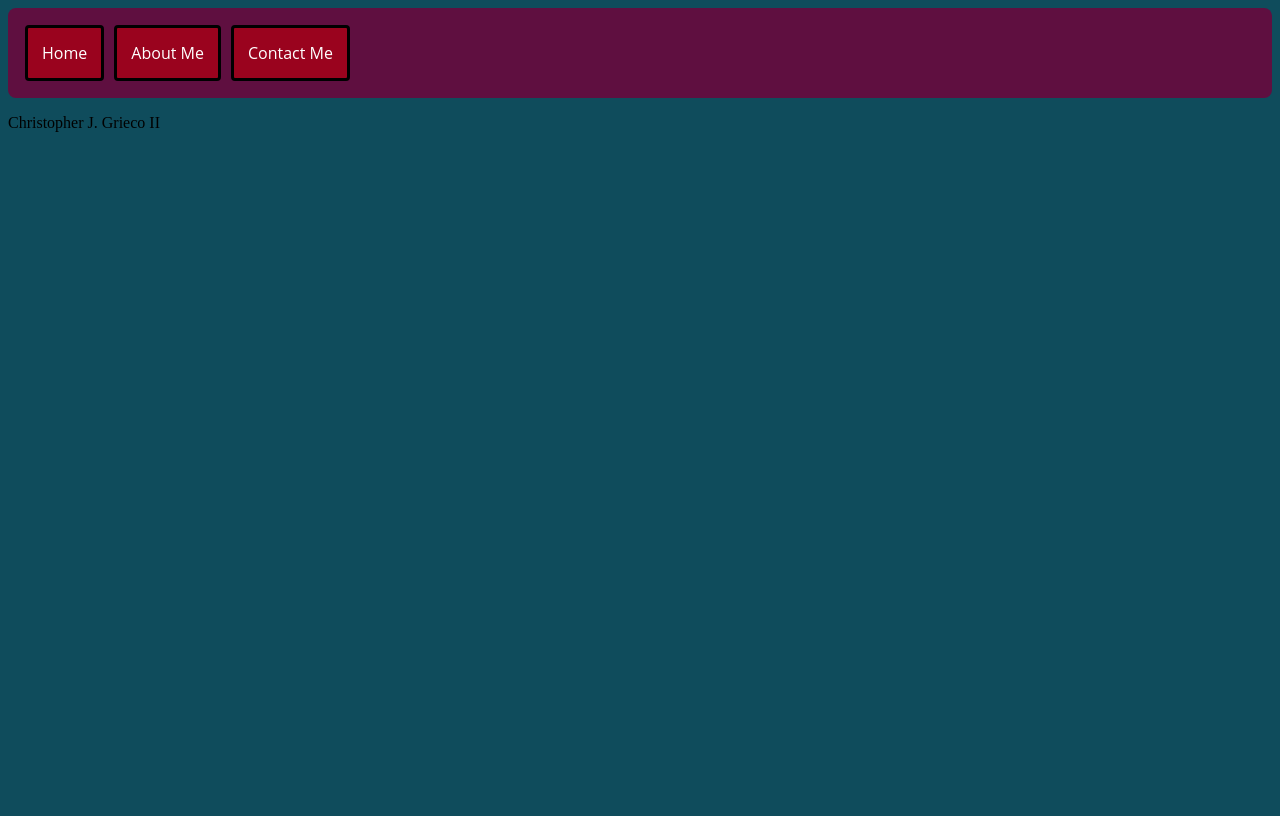
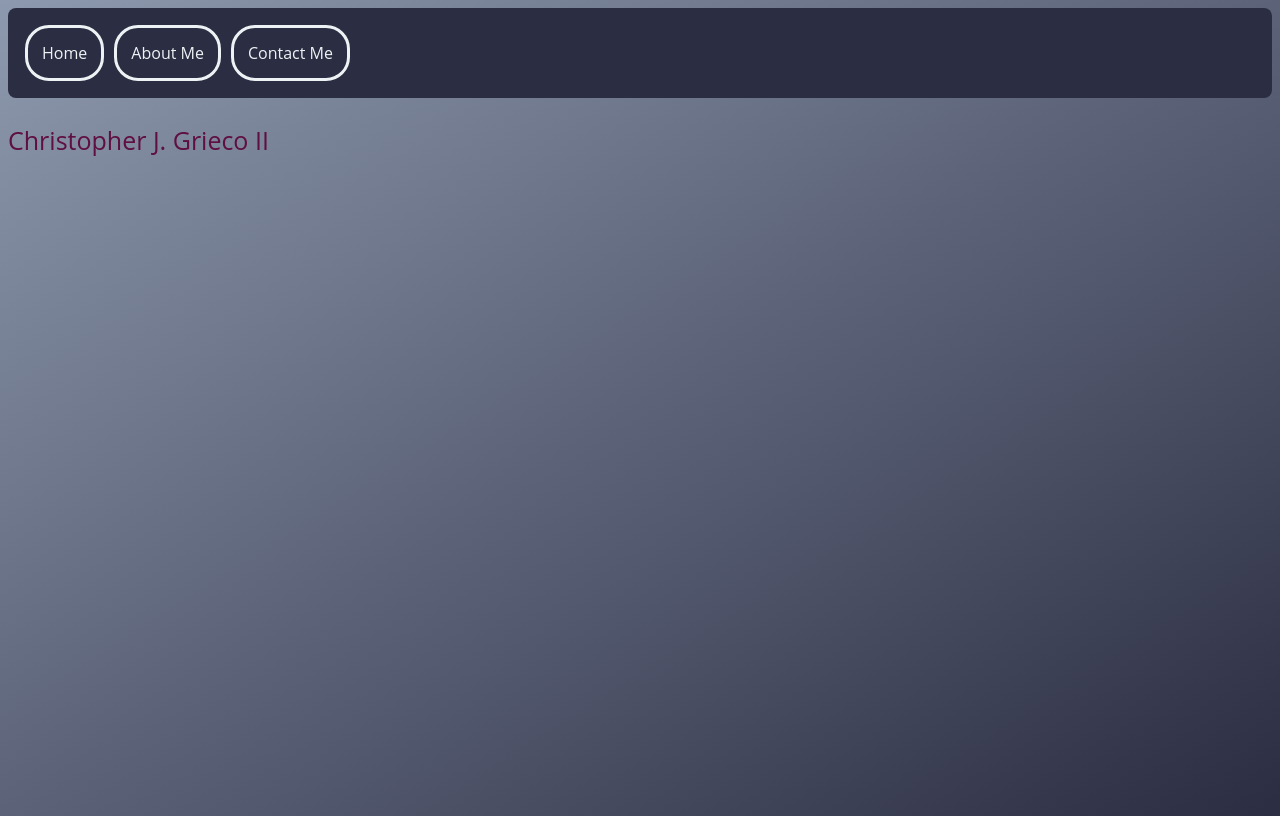
Before and after one commit to CyberJenius/CyberJenius.github.io, a plain HTML site: page index.html in a window 1280 px wide. Drawn offline with Linux system fonts and the light colour scheme.

Commit message:
Added button designs I like and background fade

```diff
--- a/style.css
+++ b/style.css
@@ -1,11 +1,13 @@
 .body{
-  background-color: #0F4C5C;
+  height: 100vh;
+  background-color: #8D99AE;
+  background-image: linear-gradient(to bottom right, #8D99AE, #2B2D42);
 }
 
 .topnavigation{
   font-family: 'Open Sans', 'Helvetica Neue', sans-serif;
   padding: 12px;
-  background-color: #5F0F40;
+  background-color: #2B2D42;
   overflow: hidden;
   border-radius: 8px;
 }
@@ -13,18 +15,29 @@
 .topnavigation a {
   float: left;
   border-style: solid;
-  border-radius: 4px;
-  border-color: black;
-  color: white;
-  background-color: #9A031E;
+  border-color: #EDF2F4;
+  border-radius: 24px;
+  color: #EDF2F4;
   text-align: center;
   padding: 14px;
   text-decoration: none;
   font-size: 16px;
   margin: 5px;
-  transition: .3s;
+  transition: color .5s, background-color .5s;
 }
 
 .topnavigation a:hover{
-  background-color: #b6253f;
+  background-color: #EDF2F4;
+  color: #2B2D42;
 }
+
+.topnavigation a:active{
+
+
+}
+
+.name-header{
+  font-size: 25px;
+  font-family: "Open Sans";
+  color: #5F0F40;
+}
```
Also changed, not shown: index.html (+1 -1 lines), colorschemelink.txt.
